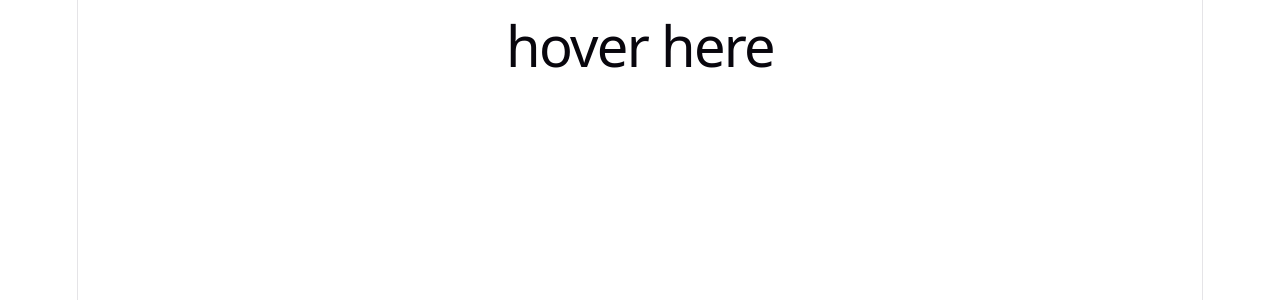
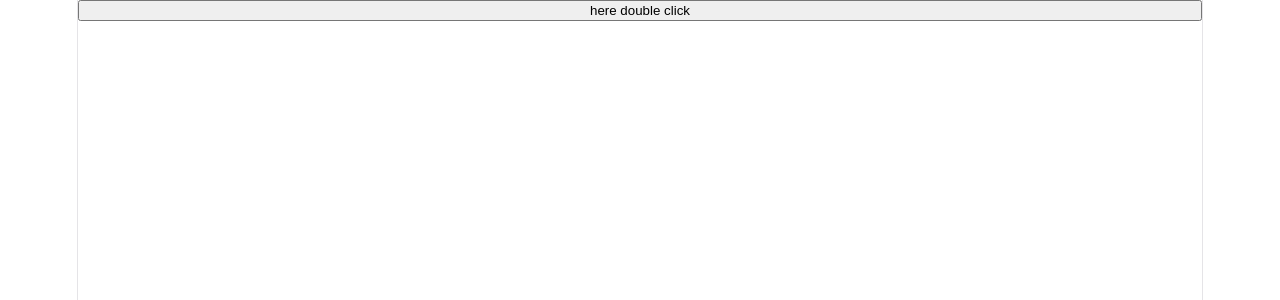
Before and after one commit to isha661/forntend-react-framework, a React (Vite) app in the folder my-react-app/: page / in a window 1280 px wide. Shown: the top 300 px of the page. Built offline with nearby package versions, Linux system fonts and the light colour scheme.

Commit message:
onDoubleClick event handeling

```diff
--- a/my-react-app/src/App.jsx
+++ b/my-react-app/src/App.jsx
@@ -124,14 +124,31 @@
 
 // onMouseOut
 
+// function App(){
+//   function bye(){
+//     alert("byeee");
+//   }
+
+//   return(
+
+//     <h1 onMouseOut = {bye}> hover here</h1>
+//   );
+// }
+
+// export default App;
+
+
+
+// onDoubleClick
+
 function App(){
-  function bye(){
-    alert("byeee");
+  function double(){
+    console.log("hello you clicked double ig");
   }
 
   return(
 
-    <h1 onMouseOut = {bye}> hover here</h1>
+    <button onDoubleClick={double}> here double click</button>
   );
 }
 
```
